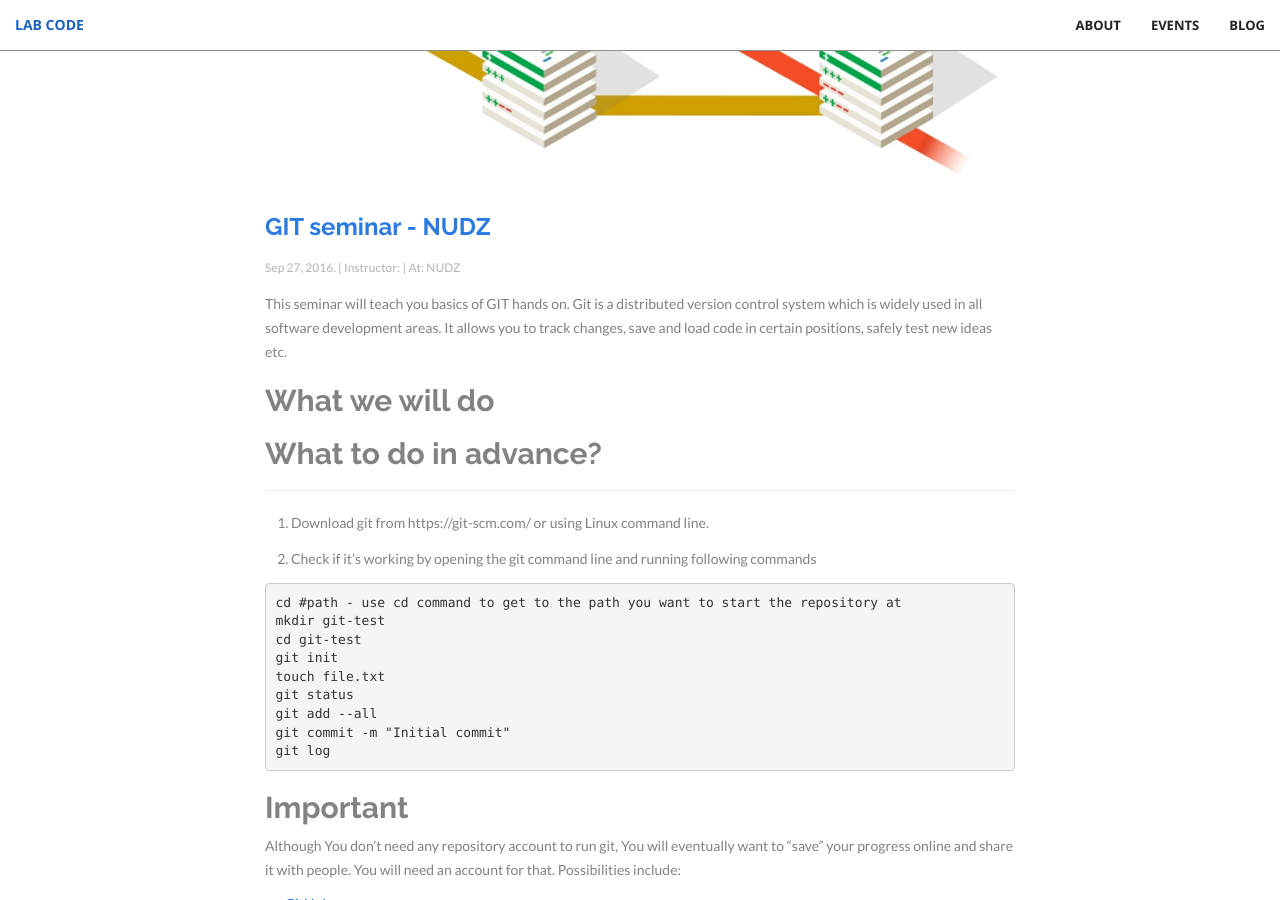
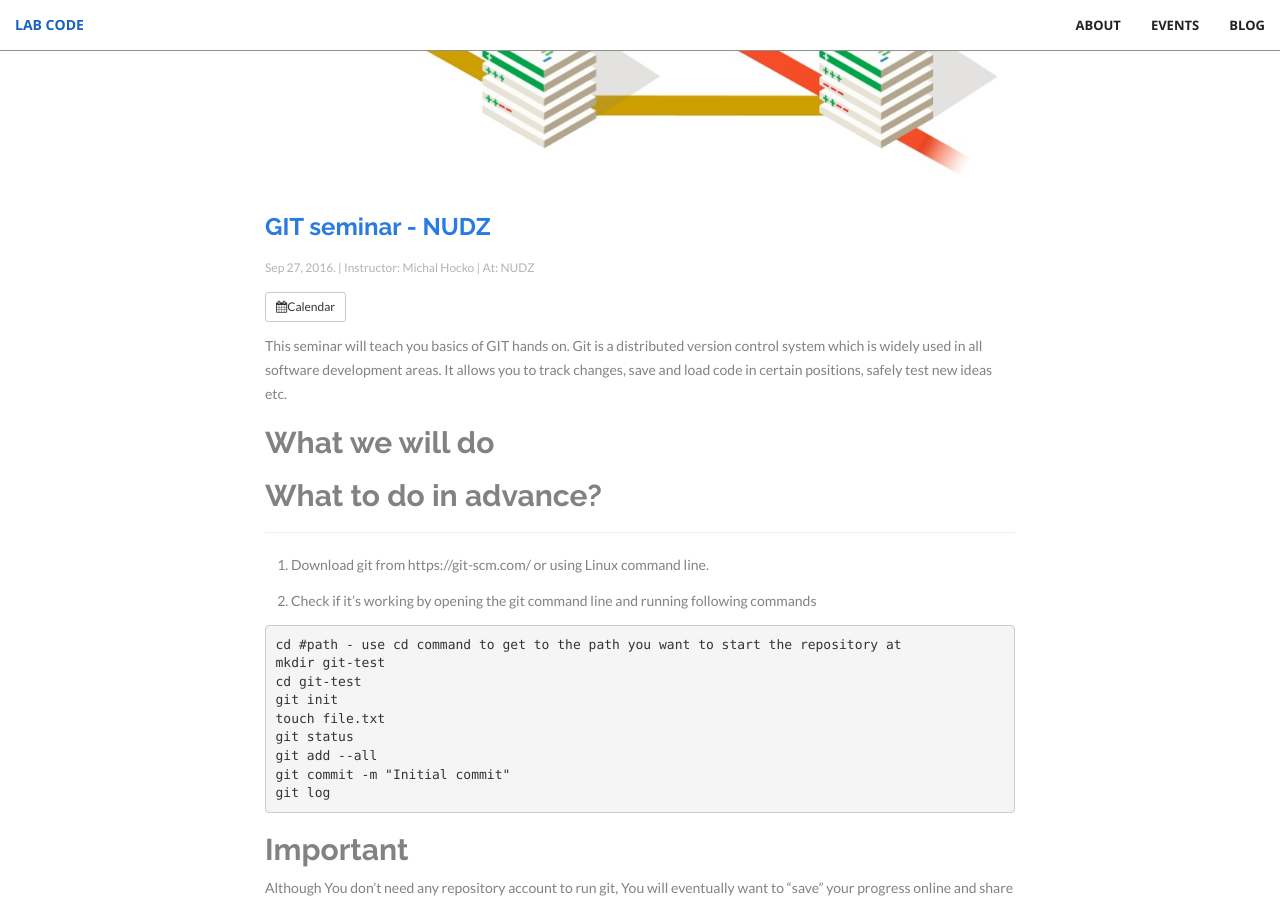
Before and after one commit to lab-code/lab-code, a Jekyll site: the page built from _events/2016/2016-09-08-GIT-NUDZ.markdown, in a window 1280 px wide and 900 px high, scrolled down 420 px. Built offline with Jekyll 4.4.1, drawn with Linux system fonts in a browser that asks for light colours; nearby versions of some CDN libraries.

Commit message:
Adds calendar and correct isntructor

```diff
--- a/_events/2016/2016-09-08-GIT-NUDZ.markdown
+++ b/_events/2016/2016-09-08-GIT-NUDZ.markdown
@@ -3,13 +3,13 @@ layout: event
 title:  "GIT seminar - NUDZ"
 meetingDate:  2016-09-27
 meetingPlace: NUDZ
-author: Lukáš Hejtmánek
+instructor: Michal Hocko
 category: upcoming
 img: 2016/git-branching.jpg
 calendar:
 tagged: git
 people:
-calendar:
+calendar: https://calendar.google.com/calendar/event?action=TEMPLATE&tmeid=Y3B0N3E2MDQxZjMyYm9kbnN0OTh2NmY3M2sgbzQwNXU4anZsNTA0MGhvNXB1cWQ1MWMzOGtAZw&tmsrc=o405u8jvl5040ho5puqd51c38k%40group.calendar.google.com
 github:
 iteration: 1
 ---
```
